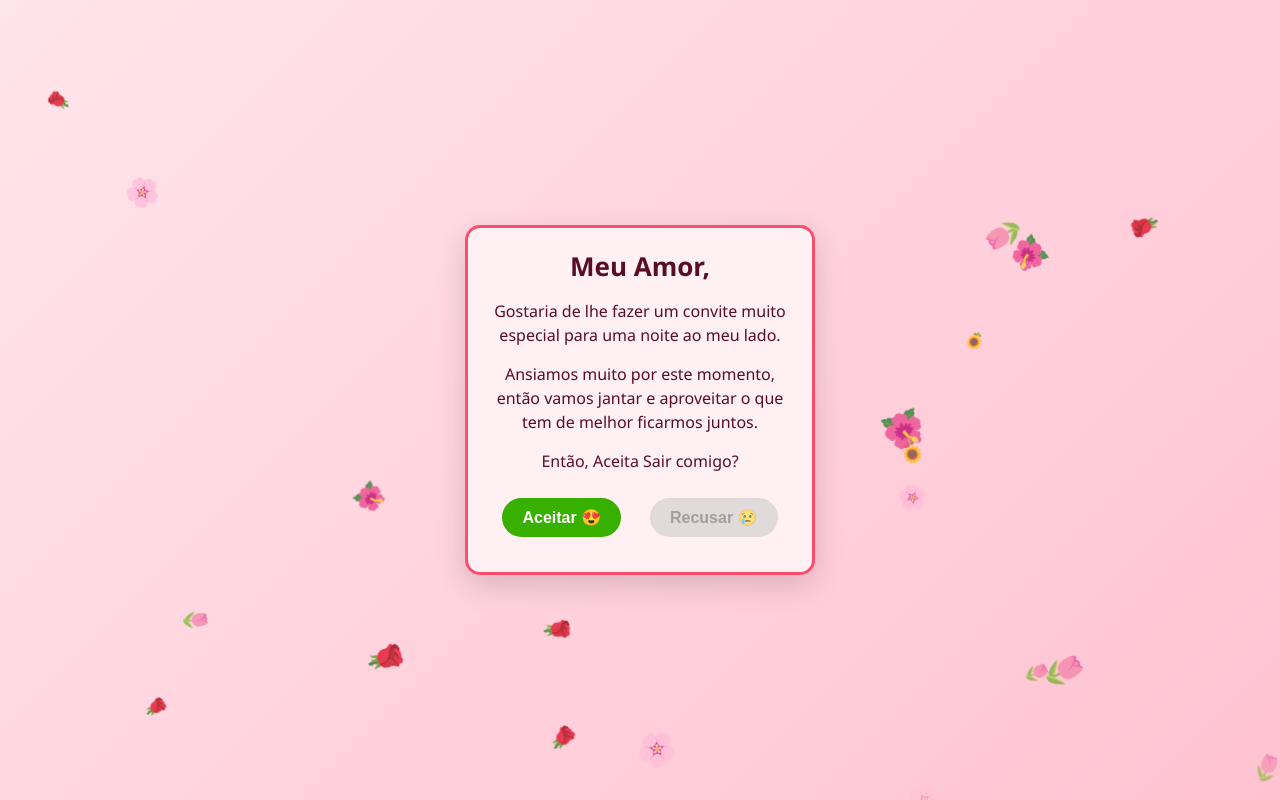
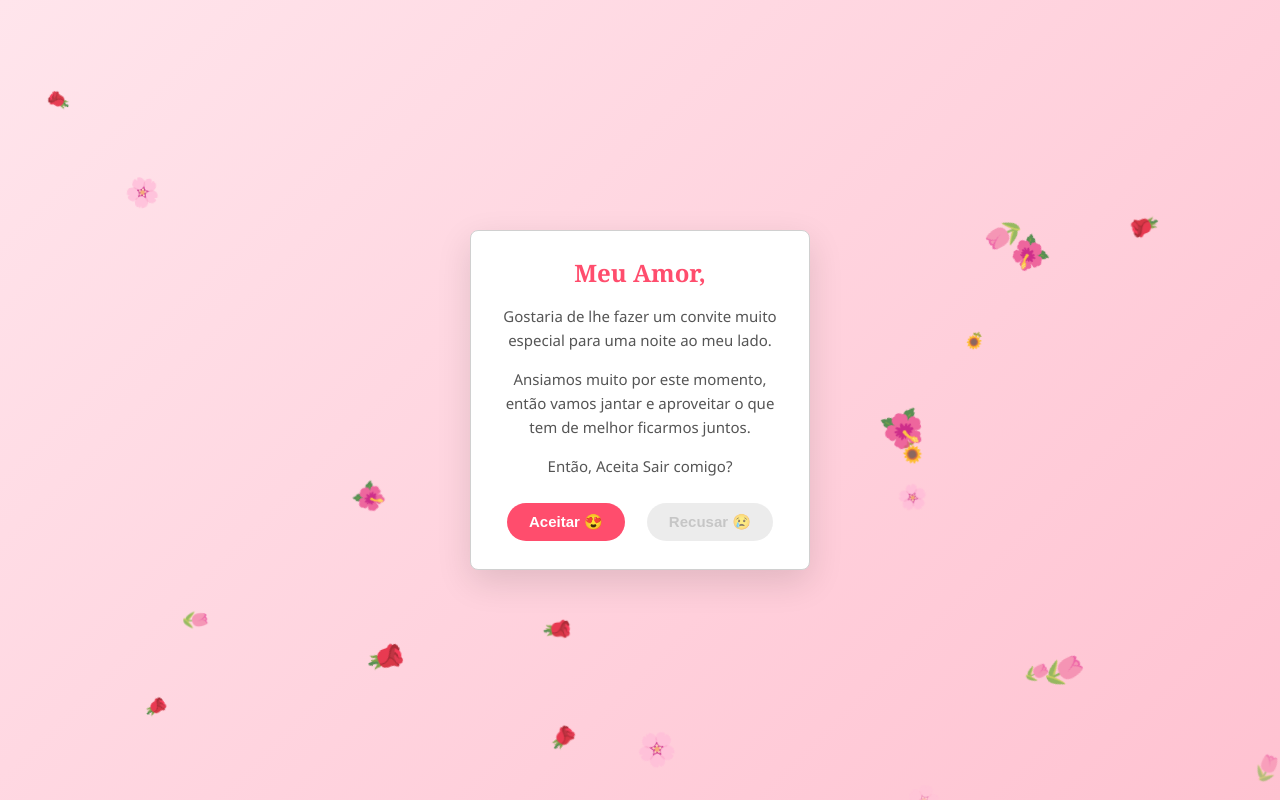
Before and after one commit to sqn20/Convite, a plain HTML site: page index.html in a window 1280 px wide. Both pictures are taken after a click on the button "clique". Drawn offline with Linux system fonts and the light colour scheme.

Commit message:
Update style.css

```diff
--- a/style.css
+++ b/style.css
@@ -55,64 +55,71 @@ body {
     perspective: 1000px;
 }
 
+/* FORMATO DA CARTA: Clássico Branco */
 .envelope {
-    width: 350px;
-    min-height: 220px;
-    background-color: #ff4d6d;
-    border-radius: 15px;
-    box-shadow: 0 10px 30px rgba(0,0,0,0.15);
+    width: 340px;
+    min-height: 200px;
+    background-color: #ffffff;
+    border-radius: 8px;
+    box-shadow: 0 8px 25px rgba(0,0,0,0.1);
     display: flex;
     justify-content: center;
     align-items: center;
     transition: all 0.5s ease-in-out;
-    padding: 20px;
+    padding: 25px;
     position: relative;
-    border: 4px solid #ff758f;
+    border: 1px solid #e0e0e0;
 }
 
-/* Quando a carta for aberta, ela muda de estilo */
+/* Estilo clássico quando a carta é aberta */
 .envelope.open {
-    background-color: #fff0f3;
-    border: 3px solid #ff4d6d;
-    min-height: 350px;
+    background-color: #ffffff;
+    border: 1px solid #d0d0d0;
+    min-height: 340px;
     display: block;
+    box-shadow: 0 12px 35px rgba(0,0,0,0.12);
 }
 
-/* Botão de Abrir */
+/* BOTÃO CLICÁVEL: Versão menor apenas escrito 'clique' */
 .open-btn {
-    padding: 15px 25px;
-    font-size: 18px;
-    background-color: #fff;
-    color: #ff4d6d;
+    padding: 8px 18px;
+    font-size: 14px;
+    background-color: #ff4d6d;
+    color: #ffffff;
     border: none;
-    border-radius: 25px;
+    border-radius: 4px;
     cursor: pointer;
-    font-weight: bold;
-    box-shadow: 0 5px 15px rgba(0,0,0,0.1);
-    transition: transform 0.2s;
+    font-weight: 500;
+    text-transform: lowercase;
+    box-shadow: 0 3px 10px rgba(255, 77, 109, 0.2);
+    transition: all 0.2s ease;
 }
 
 .open-btn:hover {
     transform: scale(1.05);
+    background-color: #ff758f;
 }
 
 /* Conteúdo da Carta */
 .letter-content {
     display: none;
     text-align: center;
-    color: #590d22;
+    color: #333333;
     animation: fadeIn 0.8s ease-in-out forwards;
 }
 
 .letter-content h2 {
     margin-bottom: 15px;
-    font-size: 26px;
+    font-size: 24px;
+    color: #ff4d6d;
+    font-family: 'Georgia', serif;
 }
 
 .letter-content p {
-    font-size: 16px;
-    line-height: 1.5;
+    font-size: 15px;
+    line-height: 1.6;
     margin-bottom: 15px;
+    color: #555555;
 }
 
 @keyframes fadeIn {
@@ -128,8 +135,8 @@ body {
 }
 
 .btn {
-    padding: 10px 20px;
-    font-size: 16px;
+    padding: 10px 22px;
+    font-size: 15px;
     border-radius: 20px;
     border: none;
     cursor: pointer;
@@ -138,18 +145,18 @@ body {
 }
 
 .btn-accept {
-    background-color: #38b000;
+    background-color: #ff4d6d;
     color: white;
 }
 
 .btn-accept:hover {
-    transform: scale(1.1);
-    box-shadow: 0 5px 15px rgba(56, 176, 0, 0.4);
+    transform: scale(1.08);
+    box-shadow: 0 5px 15px rgba(255, 77, 109, 0.3);
 }
 
 .btn-decline {
-    background-color: #ccc;
-    color: #666;
+    background-color: #e0e0e0;
+    color: #a0a0a0;
     cursor: not-allowed;
     opacity: 0.6;
 }
```
